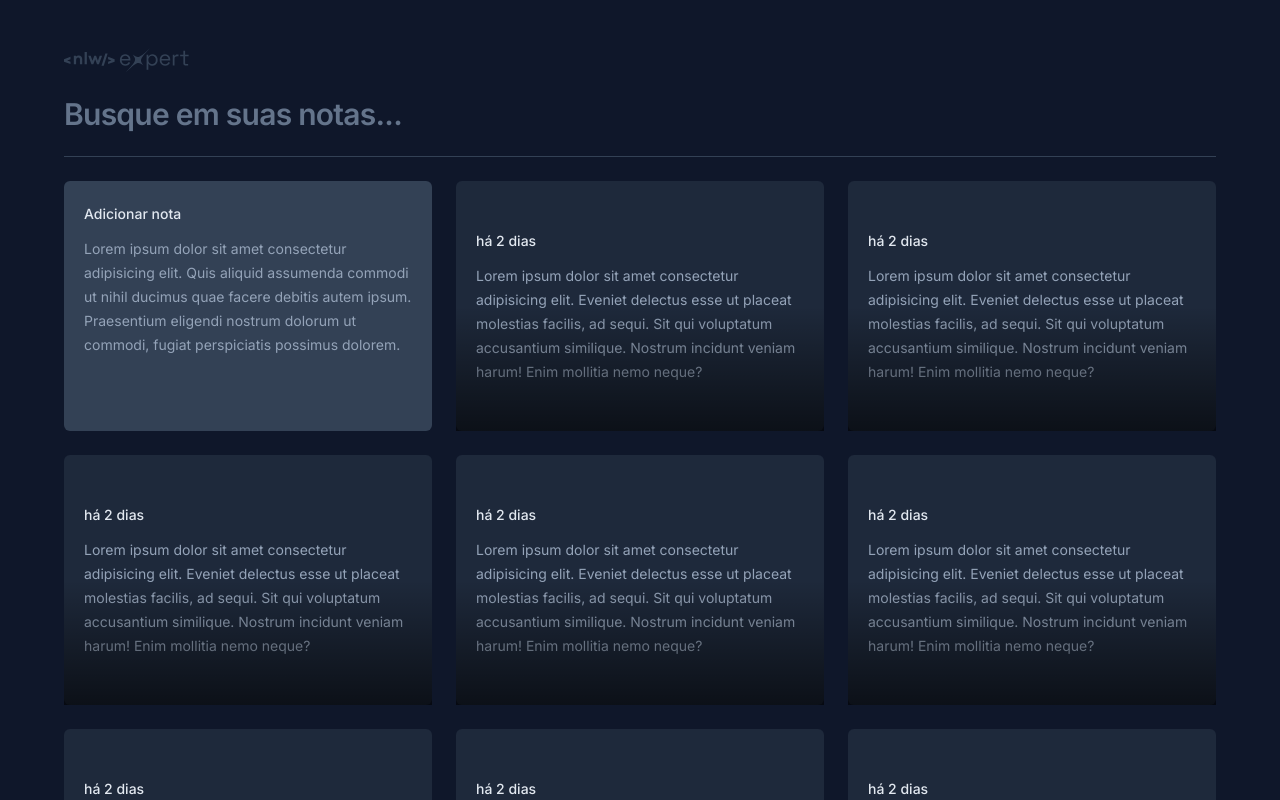
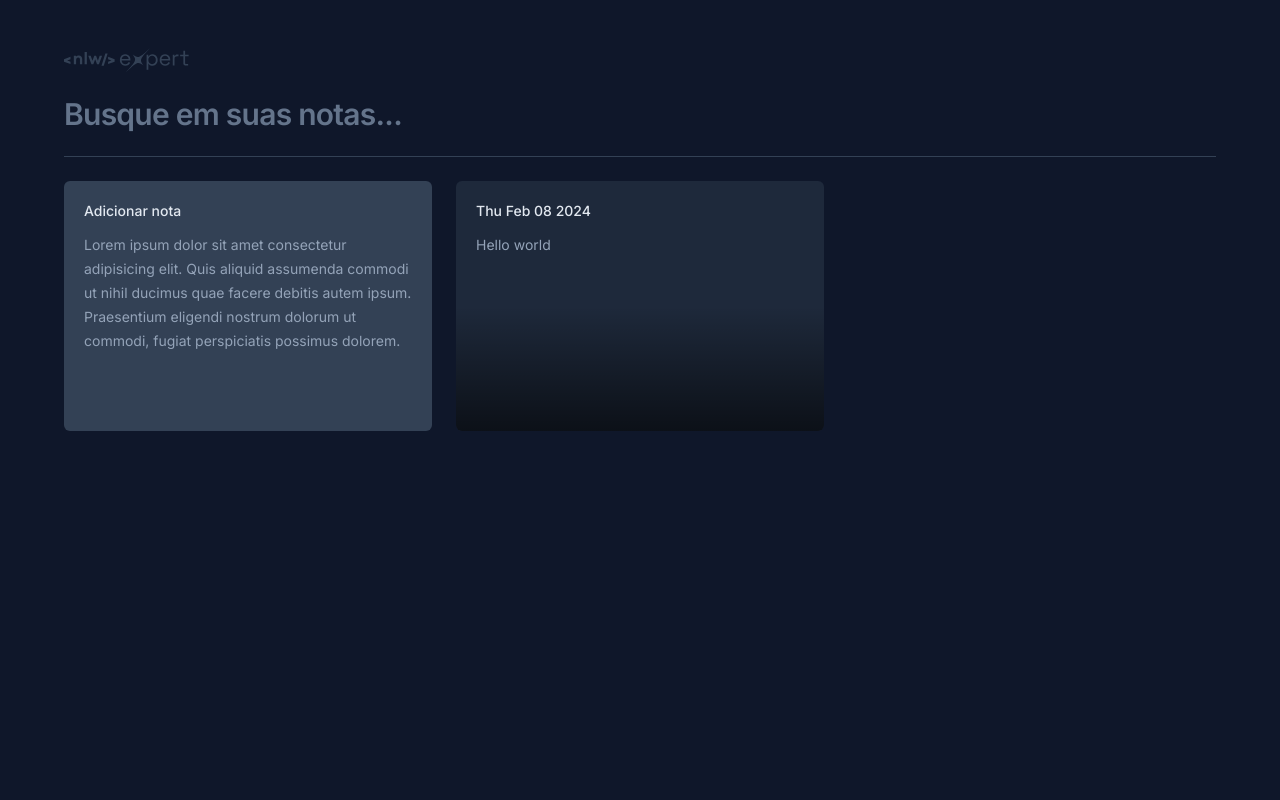
Before and after one commit to gaabiceranto/expert-notes, a React (Vite) app: page / in a window 1280 px wide. Shown: the top 800 px of the page. Built offline with nearby package versions, Linux system fonts and the light colour scheme.

Commit message:
feat: add statements to all cards

```diff
--- a/package.json
+++ b/package.json
@@ -9,8 +9,12 @@
     "preview": "vite preview"
   },
   "dependencies": {
+    "@radix-ui/react-dialog": "^1.0.5",
+    "date-fns": "^3.3.1",
+    "lucide-react": "^0.323.0",
     "react": "^18.2.0",
-    "react-dom": "^18.2.0"
+    "react-dom": "^18.2.0",
+    "sonner": "^1.4.0"
   },
   "devDependencies": {
     "@types/react": "^18.2.43",
--- a/src/app.tsx
+++ b/src/app.tsx
@@ -1,6 +1,11 @@
 import logo from './assets/logo-nlw-expert-monocolor.svg'
 import { NewNoteCard } from './components/new-note-card'
 import  {NoteCard}  from './components/note-card'
+
+const note = {
+  date: new Date(),
+  content: 'Hello world'
+}
 
 export function App() {
 
@@ -18,17 +23,7 @@
       <div className="grid grid-cols-3 gap-6 auto-rows-[250px] overflow-hidden">
         <NewNoteCard/>
 
-        <NoteCard />
-        <NoteCard />
-        <NoteCard />
-        <NoteCard />
-        <NoteCard />
-        <NoteCard />
-        <NoteCard />
-        <NoteCard />
-        <NoteCard />
-
-
+        <NoteCard note= {note} />
       </div>
     </div>
 
--- a/src/components/new-note-card.tsx
+++ b/src/components/new-note-card.tsx
@@ -1,12 +1,68 @@
+import * as Dialog from '@radix-ui/react-dialog'
+import { X } from 'lucide-react'
+import { ChangeEvent, FormEvent, useState } from 'react'
+import { toast } from 'sonner'
+
 export const NewNoteCard = () => {
+  const [shouldShowOnboarding, setShouldShowOnboarding] = useState(true)
+  const [content, setContent] = useState('')
+
+  const handleStartEditor = () => {
+    setShouldShowOnboarding(false)
+  }
+
+  const handleContentChange = (e: ChangeEvent<HTMLTextAreaElement>) => {
+    setContent(e.target.value)
+    e.target.value === '' ? setShouldShowOnboarding(true) : ''
+  }
+
+  const handleSalveNote = (e: FormEvent) => {
+    e.preventDefault()
+    toast.success('Nota criada com sucesso!')
+
+  }
+
   return (
-    <div className="rounded-md bg-slate-700 p-5 space-y-3">
+    <Dialog.Root>
+      <Dialog.Trigger className="rounded-md flex flex-col gap-3 text-left bg-slate-700 p-5  hover:border-2 hover:border-slate-600  focus-visible:border-2   focus:border-lime-400">
         <span className="text-sm font-medium text-slate-200">
           Adicionar nota
         </span>
         <p className="text-sm leading-6 text-slate-400">
           Lorem ipsum dolor sit amet consectetur adipisicing elit. Quis aliquid assumenda commodi ut nihil ducimus quae facere debitis autem ipsum. Praesentium eligendi nostrum dolorum ut commodi, fugiat perspiciatis possimus dolorem.
         </p>
+      </Dialog.Trigger>
+
+      <Dialog.Portal>
+        <Dialog.Overlay className="inset-0 fixed bg-black/50" />
+        <Dialog.Content className="fixed overflow-hidden left-1/2 top-1/2 -translate-x-1/2 -translate-y-1/2 max-w-[640px] w-full h-[60vh] bg-slate-700 rounded-md flex flex-col outline-none">
+          <Dialog.Close className="absolute top-0 right-0 bg-slate-800 p-1.5 text-slate-400 hover:text-slate-100">
+            <X className='size-5' />
+          </Dialog.Close>
+          <form onSubmit={handleSalveNote} className='flex-1 flex flex-col'>
+          <div className="flex flex-1 flex-col gap-3 p-5">
+            <span className="text-sm font-medium text-slate-200">
+              Adicionar nota
+            </span>
+            {shouldShowOnboarding ? (
+              <p className="text-sm leading-6 text-slate-400">
+                Comece <button className="font-md text-lime-400  hover:underline">gravando uma nota</button> em áudio ou se preferir <button onClick={handleStartEditor} className="font-md text-lime-400  hover:underline">utilize apenas texto</button>.
+              </p>
+            ) : (
+              <textarea autoFocus onChange={handleContentChange} className="
+              text-sm eading-6 text-slate-400 bg-transparent resize-none flex-1 outline-none
+              "
+              />
+            )}
           </div>
+          <button
+            type='submit'
+            className='w-full bg-lime-400 py-4 text-ecnter text-sm text-lime-950 outline-none font-medium hover:bg-lime-500'
+          >Salvar nota</button>
+          </form>
+        </Dialog.Content>
+      </Dialog.Portal>
+
+    </Dialog.Root>
   )
 }
--- a/src/components/note-card.tsx
+++ b/src/components/note-card.tsx
@@ -1,13 +1,61 @@
-export const NoteCard = () => {
-  return(
-    <button className="rounded-md text-left bg-slate-800 p-5 space-y-3 relative hover:ring-2 hover:ring-slate-600 focus-visible:ring-2  outline-none focus:ring-lime-400">
-    <span className="text-sm font-medium text-slate-200">
-      há 2 dias
-    </span>
-    <p className="text-sm leading-6 text-slate-400">
-      Lorem ipsum dolor sit amet consectetur adipisicing elit. Eveniet delectus esse ut placeat molestias facilis, ad sequi. Sit qui voluptatum accusantium similique. Nostrum incidunt veniam harum! Enim mollitia nemo neque?
-    </p>
-    <div className="absolute bottom-0 left-0 right-0 h-1/2 bg-gradient-to-t from-black/60 to-black/0 pointer-events-none" />
-  </button>
+import * as Dialog from '@radix-ui/react-dialog'
+import { formatDistanceToNow } from 'date-fns'
+import { ptBR } from 'date-fns/locale'
+import { X } from 'lucide-react'
+
+interface NoteCardProps {
+  note: {
+    date: Date
+    content: string
+  }
+}
+
+export const NoteCard = ({ note }: NoteCardProps) => {
+  return (
+    <Dialog.Root>
+      <Dialog.Trigger className="
+      rounded-md
+      text-left
+      bg-slate-800
+      p-5
+      space-y-3
+      relative
+      hover:border-2
+      hover:border-slate-600
+      focus-visible:border-2
+      focus:border-lime-400
+      overflow-hidden
+      display: flex
+      flex-col
+      ">
+        <span className="text-sm font-medium text-slate-200">
+          {note.date.toDateString()}
+        </span>
+        <p className="text-sm leading-6 text-slate-400">
+          {note.content}
+        </p>
+        <div className="absolute bottom-0 left-0 right-0 h-1/2 bg-gradient-to-t from-black/60 to-black/0 pointer-events-none" />
+      </Dialog.Trigger>
+      <Dialog.Portal>
+        <Dialog.Overlay className="inset-0 fixed bg-black/50" />
+        <Dialog.Content className="fixed  overflow-hidden left-1/2 top-1/2 -translate-x-1/2 -translate-y-1/2 max-w-[640px] w-full h-[60vh] bg-slate-700 rounded-md flex flex-col outline-none">
+          <Dialog.Close className="absolute top-0 right-0 bg-slate-800 p-1.5 text-slate-400 hover:text-slate-100">
+            <X className='size-5' />
+          </Dialog.Close>
+          <div className="flex flex-1 flex-col gap-3 p-5">
+            <span className="text-sm font-medium text-slate-200">
+              {formatDistanceToNow(note.date, { locale: ptBR, addSuffix: true })}
+            </span>
+            <p className="text-sm leading-6 text-slate-400">
+              {note.content}
+            </p>
+          </div>
+          <button
+            type='button'
+            className='w-full bg-slate-800 py-4 text-ecnter text-sm text-slate-300 outline-none font-medium group'
+          > Deseja <span className="text-red-400 group-hover:underline">apagar essa nota</span>?</button>
+        </Dialog.Content>
+      </Dialog.Portal>
+    </Dialog.Root>
   )
 }
--- a/src/main.tsx
+++ b/src/main.tsx
@@ -2,9 +2,11 @@
 import ReactDOM from 'react-dom/client'
 import { App } from './app'
 import './index.css'
+import { Toaster } from 'sonner'
 
 ReactDOM.createRoot(document.getElementById('root')!).render(
   <React.StrictMode>
     <App />
+    <Toaster richColors/>
   </React.StrictMode>,
 )
```
Also changed, not shown: 1 other file (tests, documents, lock files or other folders). Lines whose indentation alone changed are shown as unchanged.
